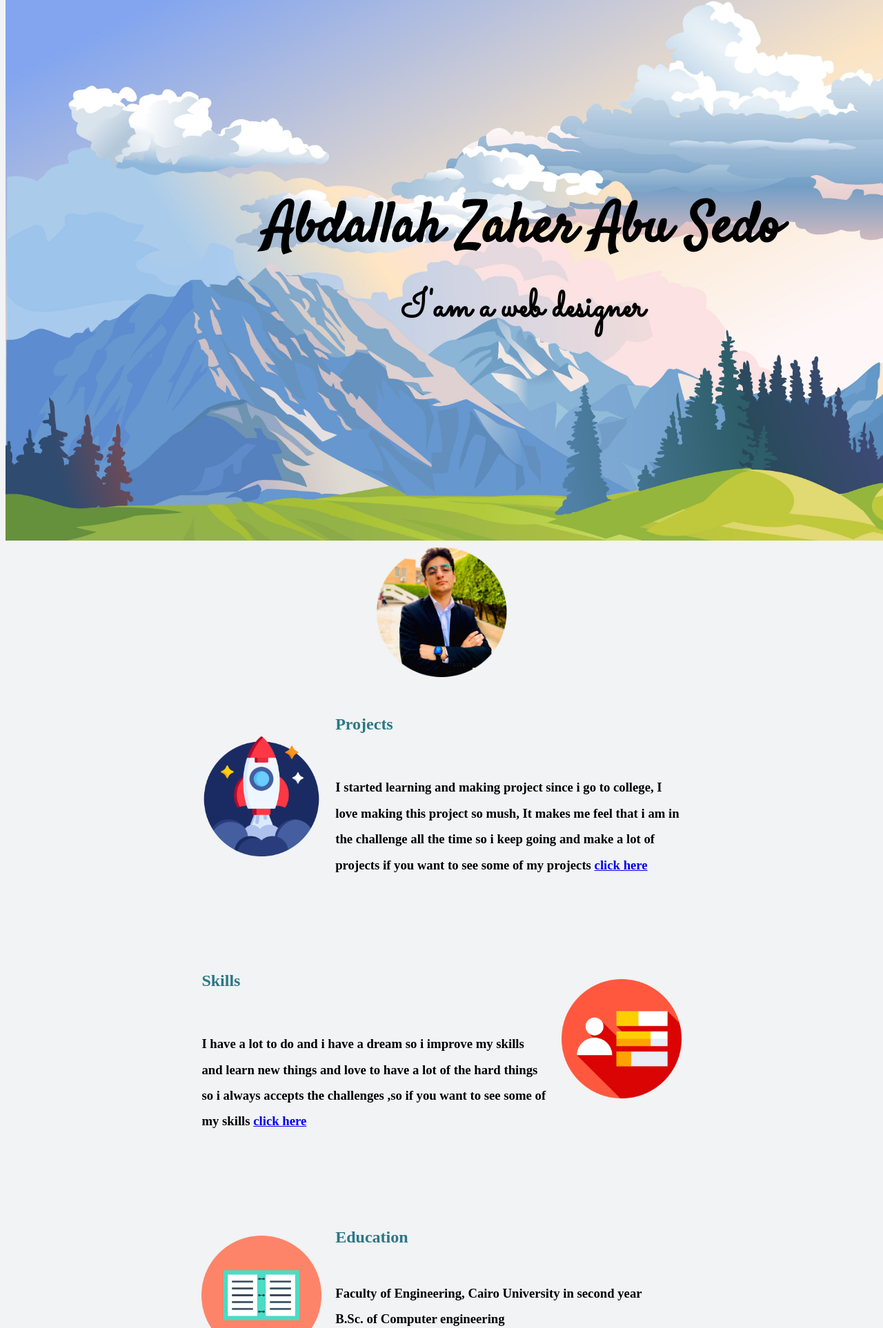
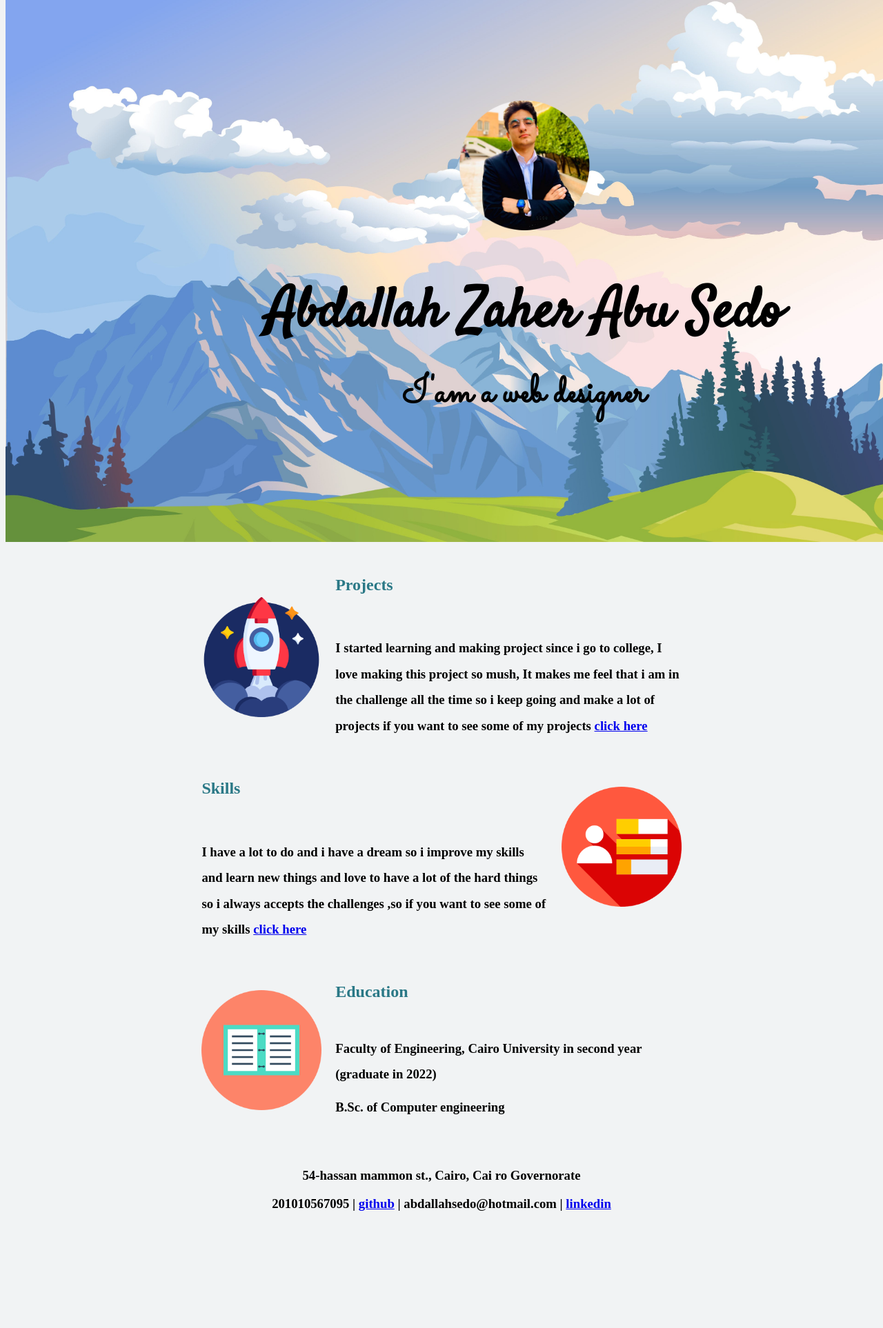
Before and after one commit to abdallahabusedo/CV-webpage-, a plain HTML site: page index.html in a window 1280 px wide. Shown: the part 30-1956 px from the top of the page at 69% size. After the commit the page ends 1806 px from the top, so only its background shows below. Drawn offline with Linux system fonts and the light colour scheme.

Commit message:
edit css files

```diff
--- a/css/st.css
+++ b/css/st.css
@@ -18,6 +18,8 @@
         opacity:1
     }
 }
+
+
 
 body{
     background-color: #f1f3f4;
@@ -51,11 +53,10 @@ img{
 }
 
 .first_contant .text{
-    position: absolute;
-    margin: 0 auto;
+    margin: auto;
     left: 0;
     right: 0;
-    top: 30%;
+    top: 20%;
 }
 .my_name{
     font-size: 500%;
@@ -66,8 +67,15 @@ img{
 }
 
 .mounten{
-    width: 1500px;
+    width: 94rem;
+    position: relative;
+    left: 0;
+    top: 0;
+    margin: 0;
+    padding: 0;
+    z-index: -100;
 }
+
 
 .pojects_image{
     width: 25%;
@@ -82,7 +90,9 @@ img{
     margin: auto;
     text-align: left;
     line-height: 2;
-
+    margin-bottom: 70px;
+    margin-right: 0;
+    margin-left: 0;
 }
 h2{
     color: #2a7886;
@@ -97,6 +107,10 @@ h3{
     margin: auto;
     text-align: left;
     line-height: 2;
+    margin-bottom: 70px;
+    margin-right: 0;
+    margin-left: 0;
+
 }
 .skills_image{
     width: 25%;
@@ -110,6 +124,10 @@ h3{
     text-align: left;
     line-height: 2;
     margin-top: 20px;
+    margin-bottom: 70px;
+    margin-right: 0;
+    margin-left: 0;
+
 }
 
 .education_image{
@@ -118,3 +136,10 @@ h3{
     margin-right: 20px;
 
 }
+
+.text{
+        position: absolute;
+    top: 0;
+    margin-top: 0;
+
+}
--- a/index.html
+++ b/index.html
@@ -13,14 +13,16 @@
     <div class="first_contant">
         <img class="mounten" src="images/77.jpg" alt="mounten pic">
         <div class="text">
+            <img  class="animate-top" src="images/profile.png" alt="profile_img">
             <h1 class="my_name">Abdallah Zaher Abu Sedo</h1>
             <h2 class="subtext">I'am a web designer </h2>
         </div>
+
     </div>
 
-    <img  class="animate-top" src="images/profile.png" alt="profile_img">
 
     <br><br><br>
+
 
     <div class="project_div">
     <img class="pojects_image" src="images/rocket.png" alt="rocket_img">
@@ -33,7 +35,7 @@
                 if you want to see some of my projects <a href="projects.html">click here</a></h3>
         </div>
     </div>
-    <br><br><br><br><br><br>
+
     <div class="skills_div">
         <img class="skills_image" src="images/worker.png" alt="worker_image">
         <h2>Skills</h2>
@@ -44,19 +46,35 @@
             ,so if you want to see some of my skills <a href="Skills.html">click here</a>
         </h3>
     </div>
-    <br><br><br><br><br><br>
 
     <div class="education_div">
         <img class="education_image" src="images/open-book.png" alt="open-book">
         <h2>Education</h2>
         <br>
         <h3 style="line-height: 1;">Faculty of Engineering, Cairo University in second year</h3>
-    <h3 style="line-height: 1;>(graduate in 2022)</h3>
-    <h3 style="line-height: 1;>B.Sc. of Computer engineering</h3>
+        <h3 style="line-height: 1;">(graduate in 2022)</h3>
+        <h3 style="line-height: 2;">B.Sc. of Computer engineering</h3>
     </div>
-<br><br><br><br><br><br>
-    <h3>54-hassan mammon st., Cairo, Cairo Governorate</h3>
+
+    <h3>54-hassan mammon st., Cairo, Cai    ro Governorate</h3>
     <h3>201010567095 | <a target="_blank" href="https://github.com/abdallahabusedo">github</a>  | abdallahsedo@hotmail.com | <a target="_blank" href="https://www.linkedin.com/in/abdallah-abu-sedo-63958a185/">linkedin</a></h3>
 </center>
+<script>
+    // Here set like set in c++ which used to remove duplicate values, it only contains unique elements
+    let uniqueValue = new Set();
+    uniqueValue.add(1);
+    uniqueValue.add(2);
+    uniqueValue.add(3);
+    uniqueValue.add(1);
+    console.log(`uniqueValue size = ${uniqueValue}`);
+    console.log(`uniqueValue = ${uniqueValue.size}`);
+
+
+    // we can initialize the set using an array..
+    let setFromArray = new Set([1,2,3,1,4]);
+    console.log(setFromArray.size);
+
+
+</script>
 </body>
 </html>
```
Also changed, not shown: 1 other file. Lines whose indentation alone changed are shown as unchanged.
